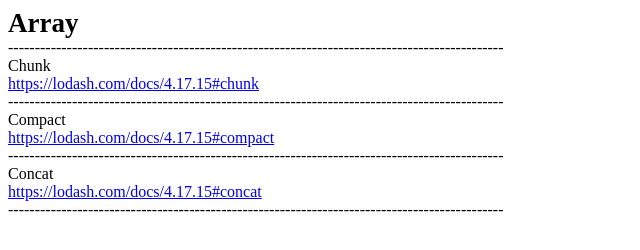
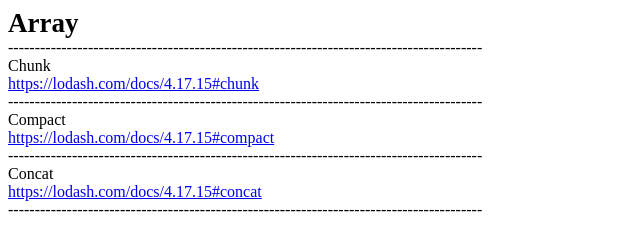
Before and after one commit to eldarshmatkov/lodash-custom, a website built with Parcel: page index.html in a window 1280 px wide. Shown: the full height of the page, 0-640 px from the left. Built offline with nearby package versions, Linux system fonts and the light colour scheme.

Commit message:
initial commit

```diff
--- a/index.html
+++ b/index.html
@@ -9,7 +9,7 @@
       }
 
       .dash::after {
-        content: "---------------------------------------------------------------------------------------------";
+        content: "-----------------------------------------------------------------------------------------";
       }
     </style>
   </head>
```
